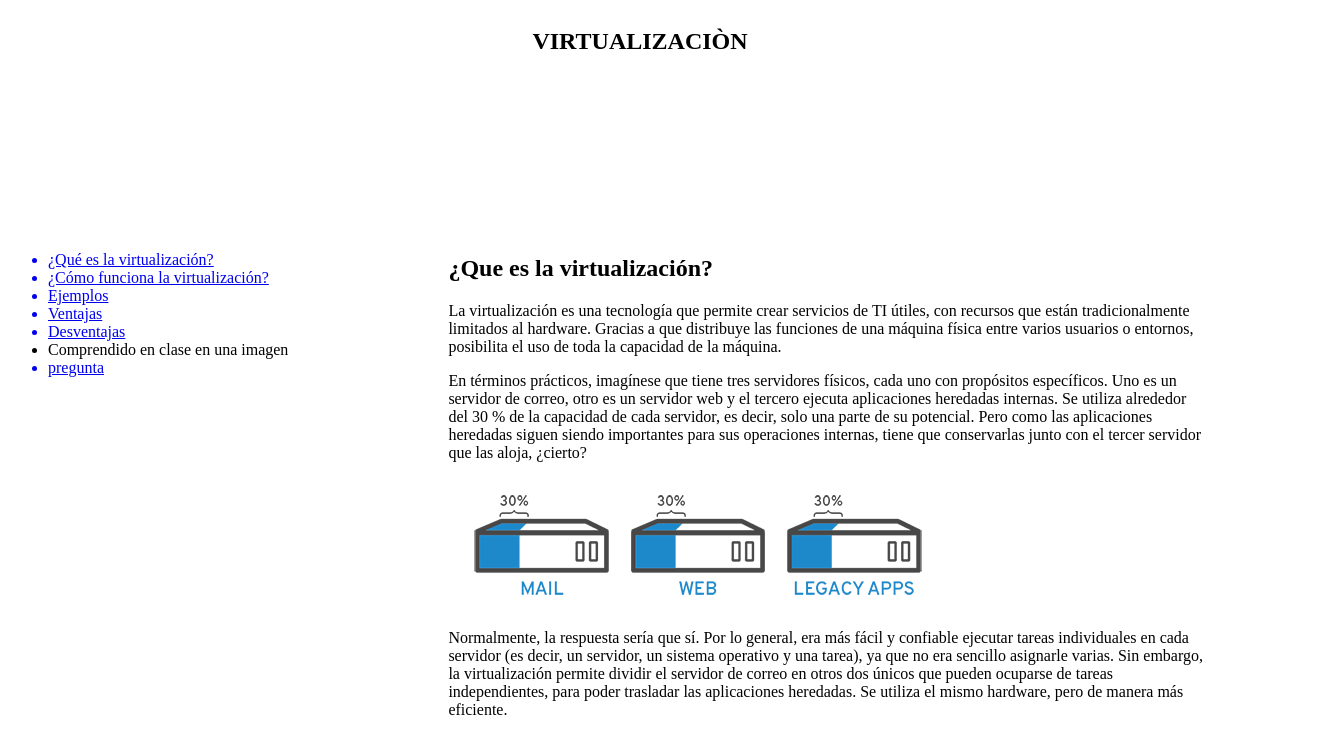
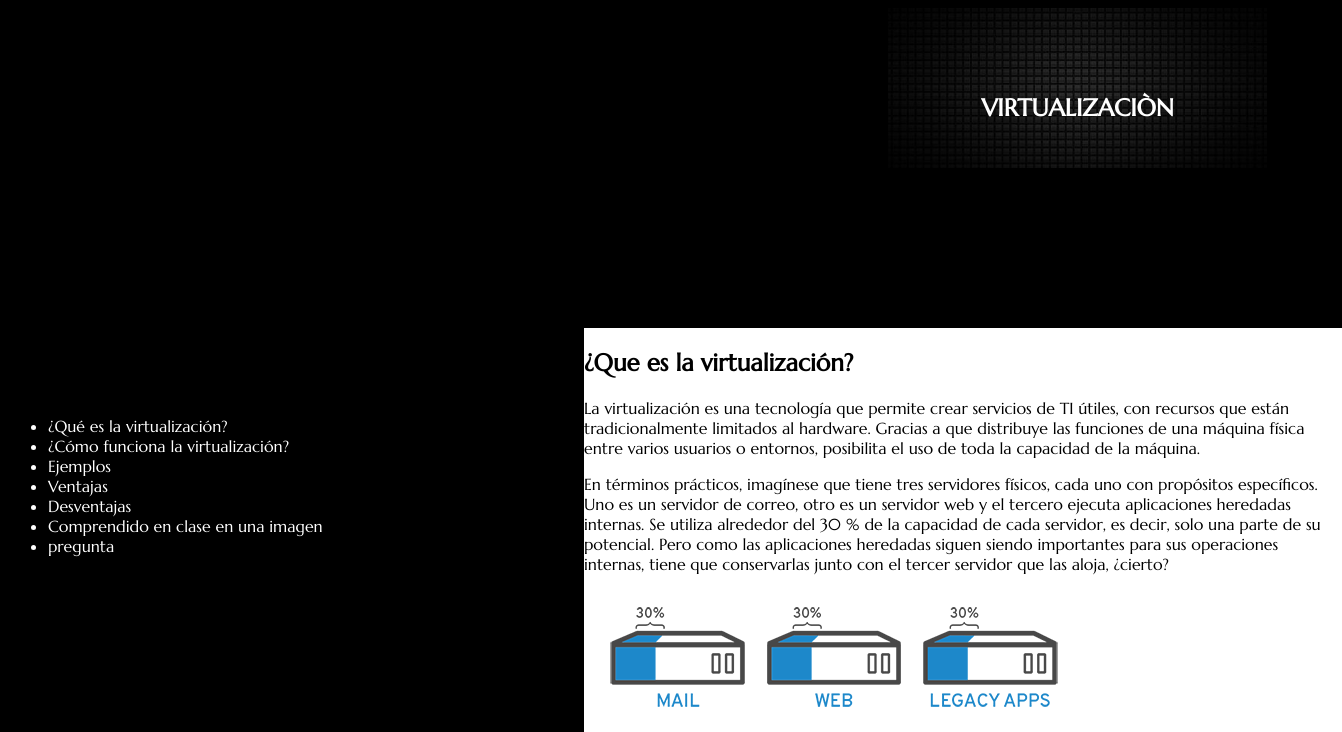
Before and after one commit to ArbeyMaya/virtualizacion-de-servidores, a plain HTML site: page index.html in a window 1280 px wide. Shown: the top 732 px of the page, 1342 px wide, since content can reach past the window. Drawn offline with Linux system fonts and the light colour scheme.

Commit message:
se agrego estilos con css

```diff
--- a/index.html
+++ b/index.html
@@ -7,23 +7,27 @@
     <title>Virtualizacion de servidores</title>
 </head>
 <body>
-    <nav>
-        <h1>VIRTUALIZACIÒN</h1>
+    <div class="secciones">
+        <ul>
+            <a class="hipervinculos" href="#Que_es_la_virtualización"><li>¿Qué es la virtualización?</li></a>
+            <a class="hipervinculos" href="#como_funciona"><li>¿Cómo funciona la virtualización?</li></a>
+            <a class="hipervinculos" href="#ejemplos"><li>Ejemplos</li></a>
+            <a class="hipervinculos" href="#ventajas"><li>Ventajas</li></a>
+            <a class="hipervinculos" href="#desventajas"><li>Desventajas</li></a>
+            <li class="hipervinculos">Comprendido en clase en una imagen</li>
+            <a class="hipervinculos" href="#pregunta"><li>pregunta</li></a>
+        </ul>
+    </div>
+
+    <nav class="container-h1">
+
+            <img src="./img/img-titulo2.jpeg" alt="" class="titulo-h1">
+            <h1>VIRTUALIZACIÒN</h1>
     </nav>
 
-    <section>
+    <section class="parrafo">
         <div  class="container">
-            <div class="secciones">
-                <ul>
-                    <a href="#Que_es_la_virtualización"><li>¿Qué es la virtualización?</li></a>
-                    <a href="#como_funciona"><li>¿Cómo funciona la virtualización?</li></a>
-                    <a href="#ejemplos"><li>Ejemplos</li></a>
-                    <a href="#ventajas"><li>Ventajas</li></a>
-                    <a href="#desventajas"><li>Desventajas</li></a>
-                    <li>Comprendido en clase en una imagen</li>
-                    <a href="#pregunta"><li>pregunta</li></a>
-                </ul>
-            </div>
+
 
             <div class="contenido">
                 <h2 id="Que_es_la_virtualización">¿Que es la virtualización?</h2>
--- a/style/style.css
+++ b/style/style.css
@@ -1,17 +1,68 @@
+
+@import url('https://fonts.googleapis.com/css2?family=Marcellus&display=swap');
+
+.container-h1 {
+    position: relative;
+    width: 30%;
+    height: 20vh;
+}
+
+.titulo-h1 {
+    position: absolute;
+    top: 0;
+    left: 0;
+    width: 100%;
+    height: 100%;
+    object-fit: cover;
+}
+
+h1 {
+    position: absolute;
+    top: 50%;
+    left: 50%;
+    transform: translate(-50%, -50%);
+    color: white;
+    text-align: center;
+}
+
+body {
+    font-family: "Marcellus", serif;
+    font-weight: 400;
+    font-style: normal;
+    background-color: black;
+}
+
+
 nav{
     display: flex;
     justify-content: center;
     margin-bottom: 10rem;
+    margin-left: 55rem;
 }
 
 .secciones {
-    margin-right: 10rem;
+    top: 25rem;
+    position: fixed;
+    margin: 0 auto;
+
 }
 
 .container {
     display: flex;
+    background-color: white;
 }
 
-.contenido {
+.parrafo {
     width: 60%;
+    margin: 0 auto;
+    margin-left: 36rem;
 }
+
+.hipervinculos {
+    text-decoration: none;
+    color: white;
+}
+/*.contenido {
+    margin-left: 40rem;
+    width: 50%;
+}
```
Also changed, not shown: img/img-titulo1.jpeg (added), img/img-titulo2.jpeg (added), img/imt-titulo1.webp (added).
